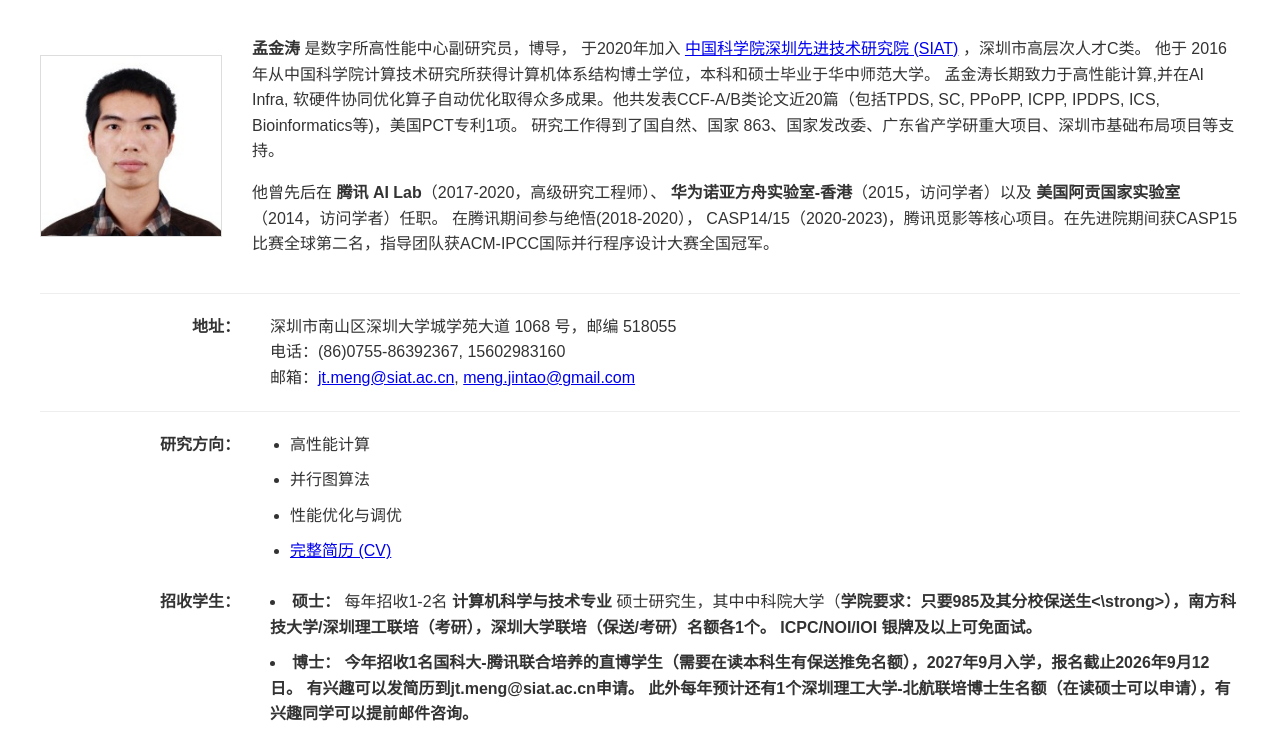
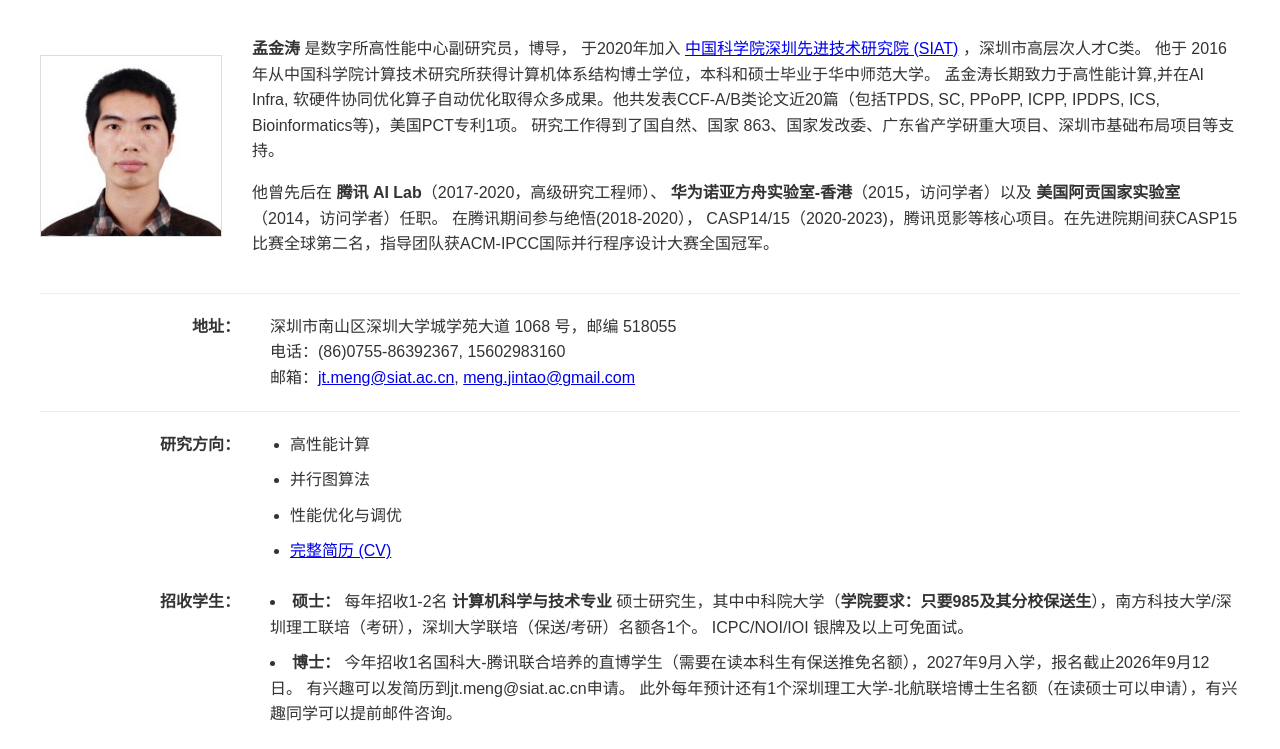
Before and after one commit to Mengjintao/Mengjintao.github.io, a plain HTML site: page index.html in a window 1280 px wide. Shown: the top 749 px of the page. Drawn offline with Linux system fonts and the light colour scheme.

Commit message:
Fix HTML formatting in student recruitment section

```diff
--- a/index.html
+++ b/index.html
@@ -89,7 +89,7 @@
         <div class="section-label">招收学生：</div>
         <div class="section-content">
 			 <li>
-             <strong>硕士：</strong> 每年招收1-2名 <strong>计算机科学与技术专业</strong> 硕士研究生，其中中科院大学（<strong>学院要求：只要985及其分校保送生<\strong>），南方科技大学/深圳理工联培（考研），深圳大学联培（保送/考研）名额各1个。 ICPC/NOI/IOI 银牌及以上可免面试。
+             <strong>硕士：</strong> 每年招收1-2名 <strong>计算机科学与技术专业</strong> 硕士研究生，其中中科院大学（<strong>学院要求：只要985及其分校保送生</strong>），南方科技大学/深圳理工联培（考研），深圳大学联培（保送/考研）名额各1个。 ICPC/NOI/IOI 银牌及以上可免面试。
              </li>
 			 <li>
 			<strong>博士：</strong> 今年招收1名国科大-腾讯联合培养的直博学生（需要在读本科生有保送推免名额），2027年9月入学，报名截止2026年9月12日。 有兴趣可以发简历到jt.meng@siat.ac.cn申请。 此外每年预计还有1个深圳理工大学-北航联培博士生名额（在读硕士可以申请），有兴趣同学可以提前邮件咨询。
```
